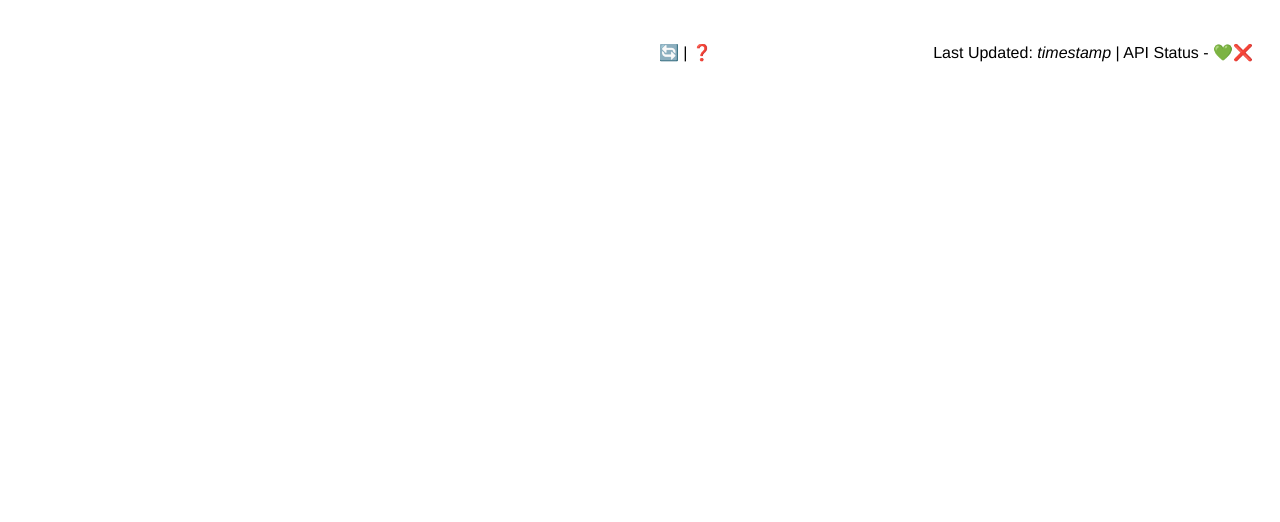
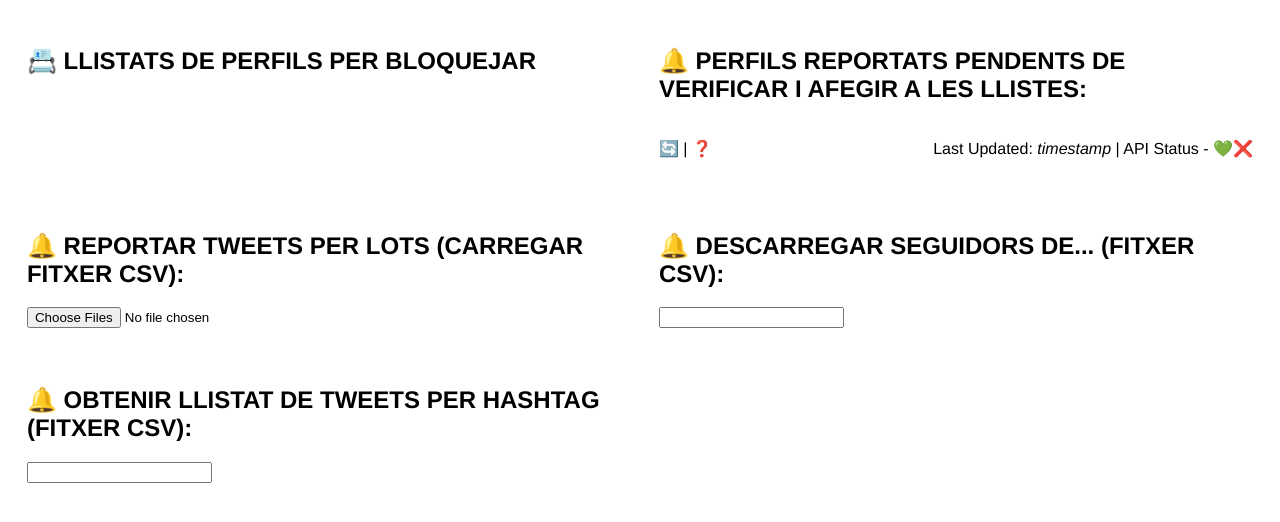
Before and after one commit to trollblocknet/trollblocknet.glitch.com, a website: page views/index.html in a window 1280 px wide. Drawn offline with nearby package versions, Linux system fonts and the light colour scheme; no server answers.

Commit message:
😿🔔 tbc-beta_1.11

```diff
--- a/views/index.html
+++ b/views/index.html
@@ -20,7 +20,7 @@
     <!-- import the webpage's stylesheet -->
     <link rel="stylesheet" href="/style.css">
 
-    <script type="text/javascript" src="/client.js" async defer></script>
+
 
     <!-- import the webpage's client-side javascript file -->
 
@@ -31,9 +31,11 @@
   <script>jQuery(document).ready(function() {
    jQuery(".main-table").clone(true).appendTo('#table-scroll').addClass('clone');
  });</script>
+  <script type="text/javascript" src="/client.js" async defer></script>
   <body>
 
    <div class="container">
+     <h2>📇 LLISTATS DE PERFILS PER BLOQUEJAR</h2>
      <div class="table-scroll">
       <div class="table-wrap">
          <div id="totalsContent"></div>
@@ -43,6 +45,7 @@
 
 
    <div class="container">
+     <h2>🔔 PERFILS REPORTATS PENDENTS DE VERIFICAR I AFEGIR A LES LLISTES:</h2>
      <div  id="table-scroll" class="table-scroll">
       <div class="table-wrap">
          <div id="reportsContent"></div>
@@ -52,6 +55,24 @@
       </div>
      </div>
    </div>
+
+    <div class="container">
+      <h2>🔔 REPORTAR TWEETS PER LOTS (CARREGAR FITXER CSV):</h2>
+     <input type="file" name="file" id="file" accept="text/*" multiple>
+   </div>
+
+     <div class="container">
+      <h2>🔔 DESCARREGAR SEGUIDORS DE... (FITXER CSV):</h2>
+     <input type="text" name="file2" id="file2" accept="text/*">
+   </div>
+
+    <div class="container">
+      <h2>🔔 OBTENIR LLISTAT DE TWEETS PER HASHTAG (FITXER CSV):</h2>
+     <input type="text" name="file2" id="file2" accept="text/*">
+   </div>
+
+
+
 
     <!-- include the Glitch button to show what the webpage is about and
           to make it easier for folks to view source and remix -->
```
Also changed, not shown: public/Trolls.csv.
